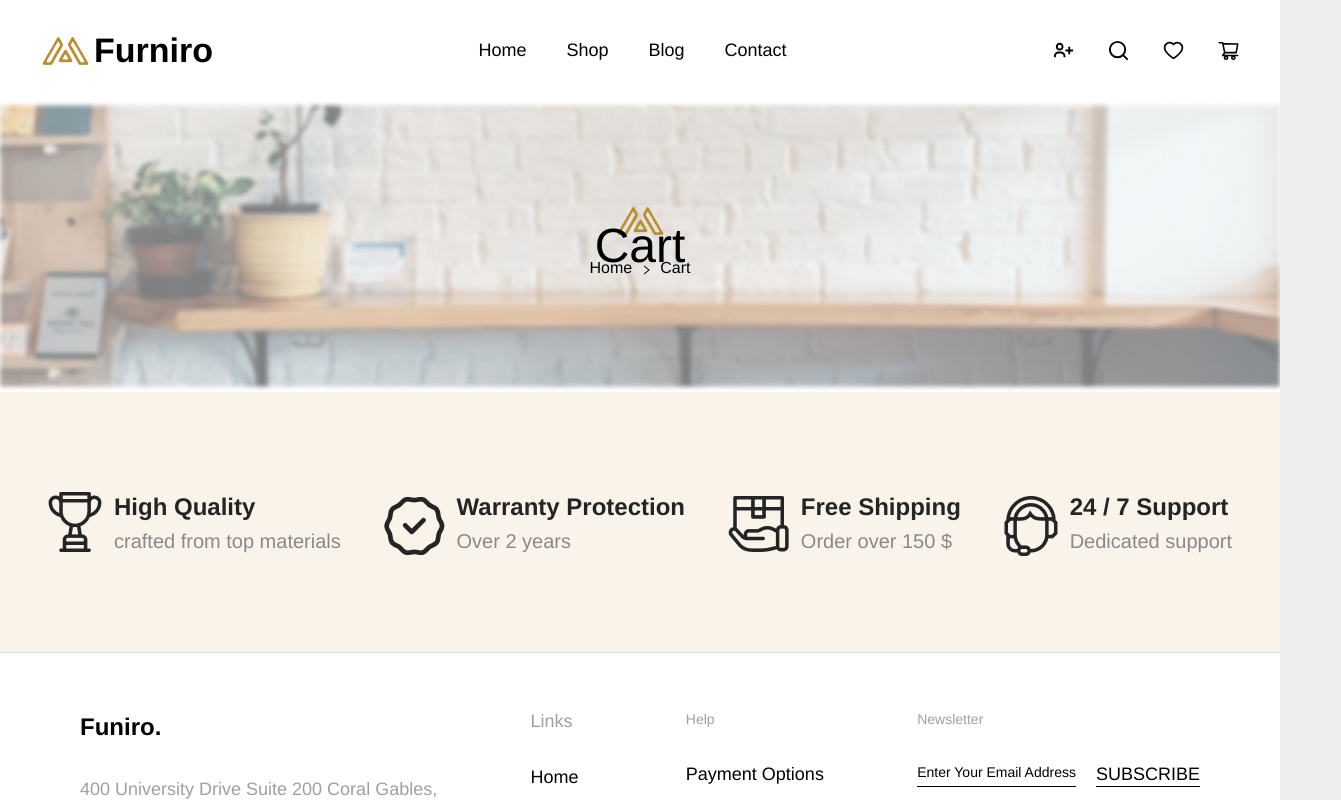
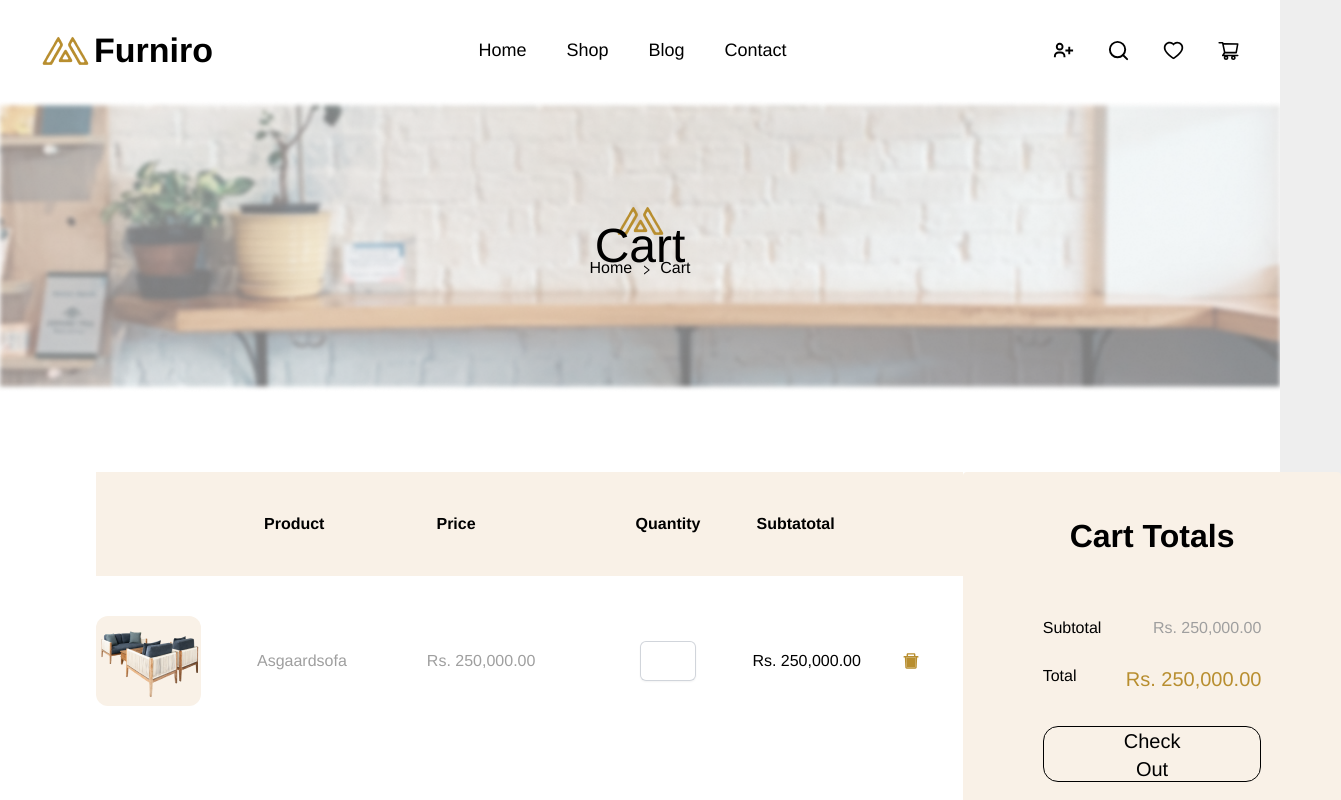
Before and after one commit to tantrinhh/web-sales, a React (Create React App) app: page /cart in a window 1280 px wide. Shown: the top 800 px of the page, 1341 px wide, since content can reach past the window. Built offline with nearby package versions, Linux system fonts and the light colour scheme.

Commit message:
updata: Cart

```diff
--- a/src/Components/Cart/Cart.tsx
+++ b/src/Components/Cart/Cart.tsx
@@ -1,7 +1,66 @@
-import LayoutPage from "../Layout/Layout_Page";
+import { AiTwotoneDelete } from "react-icons/ai";
+import Asgaardsofa from "../../assets/cart/Asgaardsofa.png";
+const Main_Cart = () => {
+  return (
+    <>
+      <div className="flex justify-between my-20 mx-24">
+        <div>
+          <div className="flex px-32 py-10 justify-between bg-[#F9F1E7] font-semibold text-base text-[#000000] ">
+            <div className="mr-28 ml-10">Product</div>
+            <div className="mr-40">Price</div>
+            <div className="mr-14">Quantity</div>
+            <div>Subtatotal</div>
+          </div>
 
-const Cart = () => {
-  return <></>;
+          <div className="flex mt-10 items-center font-medium text-base ">
+            <div>
+              <img
+                src={Asgaardsofa}
+                className="bg-[#F9F1E7] rounded-xl"
+                alt=""
+              />
+            </div>
+            <div className="mr-20 ml-14 text-[#9F9F9F]">Asgaardsofa</div>
+            <div className="mr-[105px] text-[#9F9F9F]">Rs. 250,000.00</div>
+            <div>
+              <input
+                type="number" // Sử dụng
+                className="w-14 h-10  px-2 rounded-md border-0 py-0.5 text-[#000000] shadow-sm ring-1 ring-inset ring-gray-300 placeholder:text-gray-400 focus:ring-2 focus:ring-inset focus:ring-indigo-600 sm:text-sm sm:leading-6"
+              />
+            </div>
+            <div className="ml-14 mr-10">Rs. 250,000.00</div>
+            <div>
+              <AiTwotoneDelete
+                style={{ width: "20px", height: "20px", color: "#B88E2F" }}
+              />
+            </div>
+          </div>
+        </div>
+        <div className="items-center text-center bg-[#F9F1E7] px-20 pb-24 pt-10 rounded">
+          <div className=" font-semibold text-[32px] leading-[48px] text-[#000000] mb-14">
+            Cart Totals
+          </div>
+          <div className="flex justify-between max-w-[256px]">
+            <div className="text-base font-medium text-[#000000]">Subtotal</div>
+            <div className="text-[#9F9F9F] text-base font-normal">
+              Rs. 250,000.00
+            </div>
+          </div>
+          <div className="flex justify-between max-w-[256px] my-6">
+            <div className="text-base font-medium text-[#000000]">Total</div>
+            <div className="font-mediun text-xl leading-[30px] text-[#B88E2F]">
+              Rs. 250,000.00
+            </div>
+          </div>
+          <div>
+            <button className="border border-black rounded-[15px] px-20 h-14 font-normal text-xl mt-2 ">
+              Check Out
+            </button>
+          </div>
+        </div>
+      </div>
+    </>
+  );
 };
 
-export default Cart;
+export default Main_Cart;
--- a/src/pages/cart/index.tsx
+++ b/src/pages/cart/index.tsx
@@ -1,12 +1,14 @@
 import React from "react";
 import LayoutPage from "../../Components/Layout/Layout_Page";
 import Sub_Cart from "../../Components/Cart/Sub_Cart";
+import Main_Cart from "../../Components/Cart/Cart";
 
 export const Cart = () => {
   return (
     <div className="bg-[#FFFFFF]">
       <LayoutPage>
         <Sub_Cart />
+        <Main_Cart />
       </LayoutPage>
     </div>
   );
```
Also changed, not shown: src/assets/cart/Asgaardsofa.png (added).
